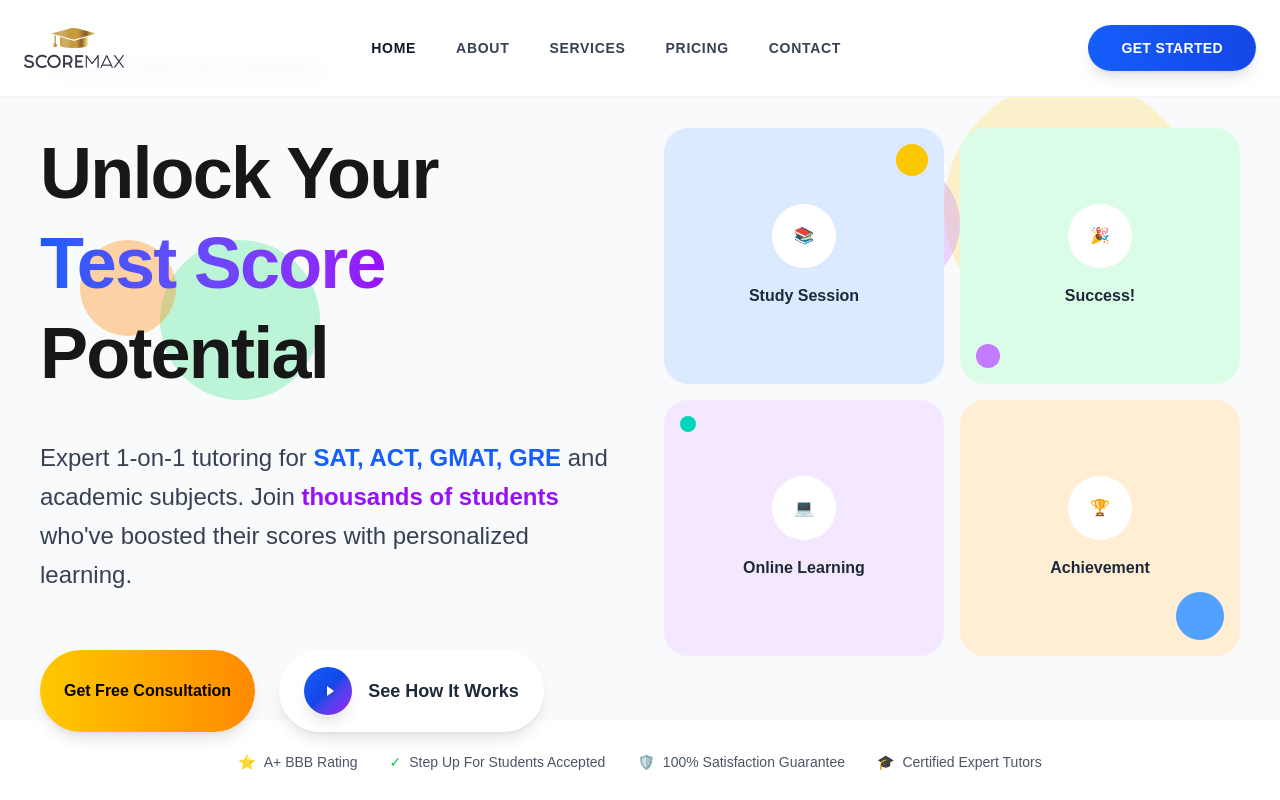
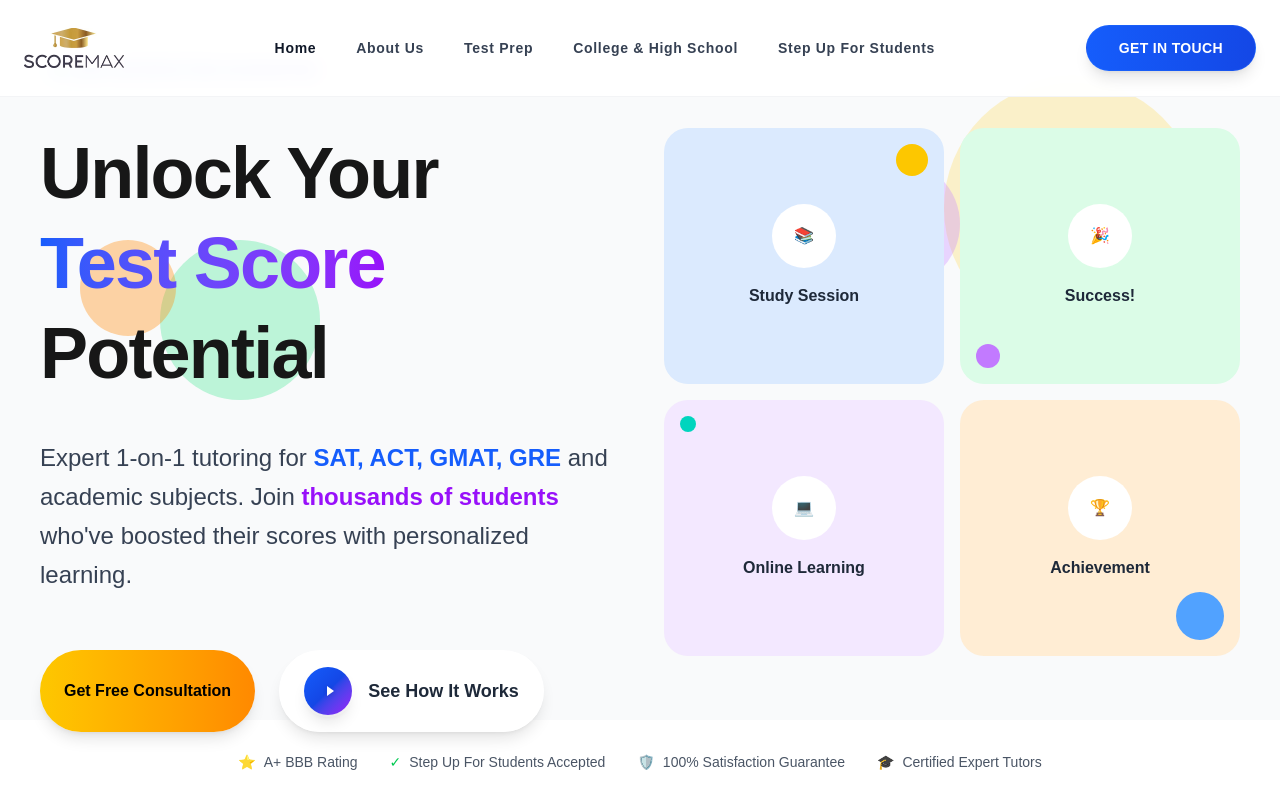
Before and after one commit to themediastandard/scoremax, a Next.js app: page / in a window 1280 px wide. Shown: the top 800 px of the page. Built offline with nearby package versions, Linux system fonts and the light colour scheme.

Commit message:
nav update

```diff
--- a/src/app/page.tsx
+++ b/src/app/page.tsx
@@ -21,24 +21,24 @@ export default function Home() {
 
             {/* Navigation Links */}
             <div className="hidden lg:flex items-center space-x-10">
-              <Link href="/" className="text-gray-900 font-semibold text-sm tracking-wider uppercase hover:text-blue-600 transition-colors duration-300 relative group">
+              <Link href="/" className="text-gray-900 font-semibold text-sm tracking-wider hover:text-blue-600 transition-colors duration-300 relative group">
                 Home
                 <span className="absolute -bottom-1 left-0 w-0 h-0.5 bg-blue-600 transition-all duration-300 group-hover:w-full"></span>
               </Link>
-              <Link href="/about" className="text-gray-700 hover:text-blue-600 font-semibold text-sm tracking-wider uppercase transition-colors duration-300 relative group">
-                About
+              <Link href="/about" className="text-gray-700 hover:text-blue-600 font-semibold text-sm tracking-wider transition-colors duration-300 relative group">
+                About Us
                 <span className="absolute -bottom-1 left-0 w-0 h-0.5 bg-blue-600 transition-all duration-300 group-hover:w-full"></span>
               </Link>
-              <Link href="/services" className="text-gray-700 hover:text-blue-600 font-semibold text-sm tracking-wider uppercase transition-colors duration-300 relative group">
-                Services
+              <Link href="/test-prep" className="text-gray-700 hover:text-blue-600 font-semibold text-sm tracking-wider transition-colors duration-300 relative group">
+                Test Prep
                 <span className="absolute -bottom-1 left-0 w-0 h-0.5 bg-blue-600 transition-all duration-300 group-hover:w-full"></span>
               </Link>
-              <Link href="/pricing" className="text-gray-700 hover:text-blue-600 font-semibold text-sm tracking-wider uppercase transition-colors duration-300 relative group">
-                Pricing
+              <Link href="/college-high-school" className="text-gray-700 hover:text-blue-600 font-semibold text-sm tracking-wider transition-colors duration-300 relative group">
+                College & High School
                 <span className="absolute -bottom-1 left-0 w-0 h-0.5 bg-blue-600 transition-all duration-300 group-hover:w-full"></span>
               </Link>
-              <Link href="/contact" className="text-gray-700 hover:text-blue-600 font-semibold text-sm tracking-wider uppercase transition-colors duration-300 relative group">
-                Contact
+              <Link href="/step-up-for-students" className="text-gray-700 hover:text-blue-600 font-semibold text-sm tracking-wider transition-colors duration-300 relative group">
+                Step Up For Students
                 <span className="absolute -bottom-1 left-0 w-0 h-0.5 bg-blue-600 transition-all duration-300 group-hover:w-full"></span>
               </Link>
             </div>
@@ -46,7 +46,7 @@ export default function Home() {
             {/* CTA Button */}
             <Link href="/contact"
               className="bg-gradient-to-r from-blue-600 to-blue-700 text-white px-8 py-3 rounded-full font-semibold text-sm tracking-wide uppercase shadow-lg hover:shadow-xl hover:from-blue-700 hover:to-blue-800 transform hover:scale-105 transition-all duration-300 border border-blue-500/20">
-              Get Started
+              Get In Touch
             </Link>
 
             {/* Mobile menu button */}
```
